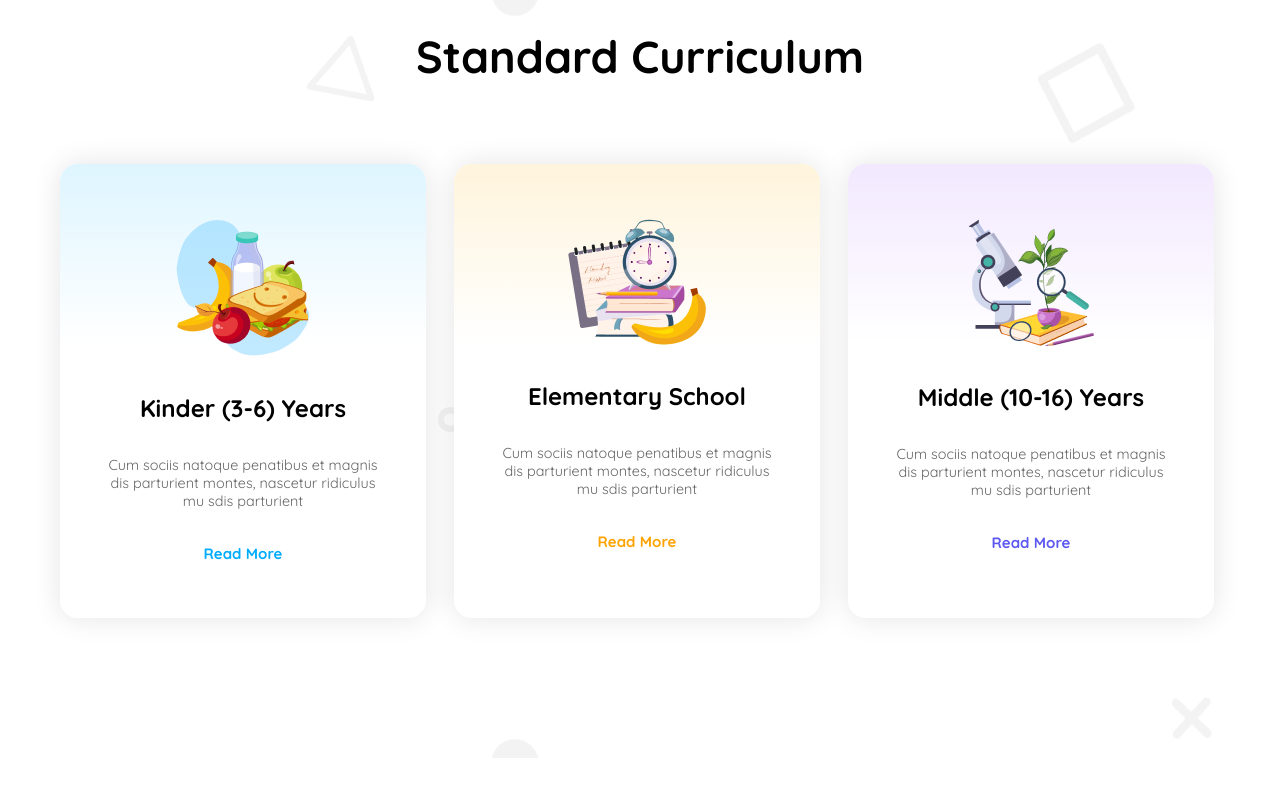
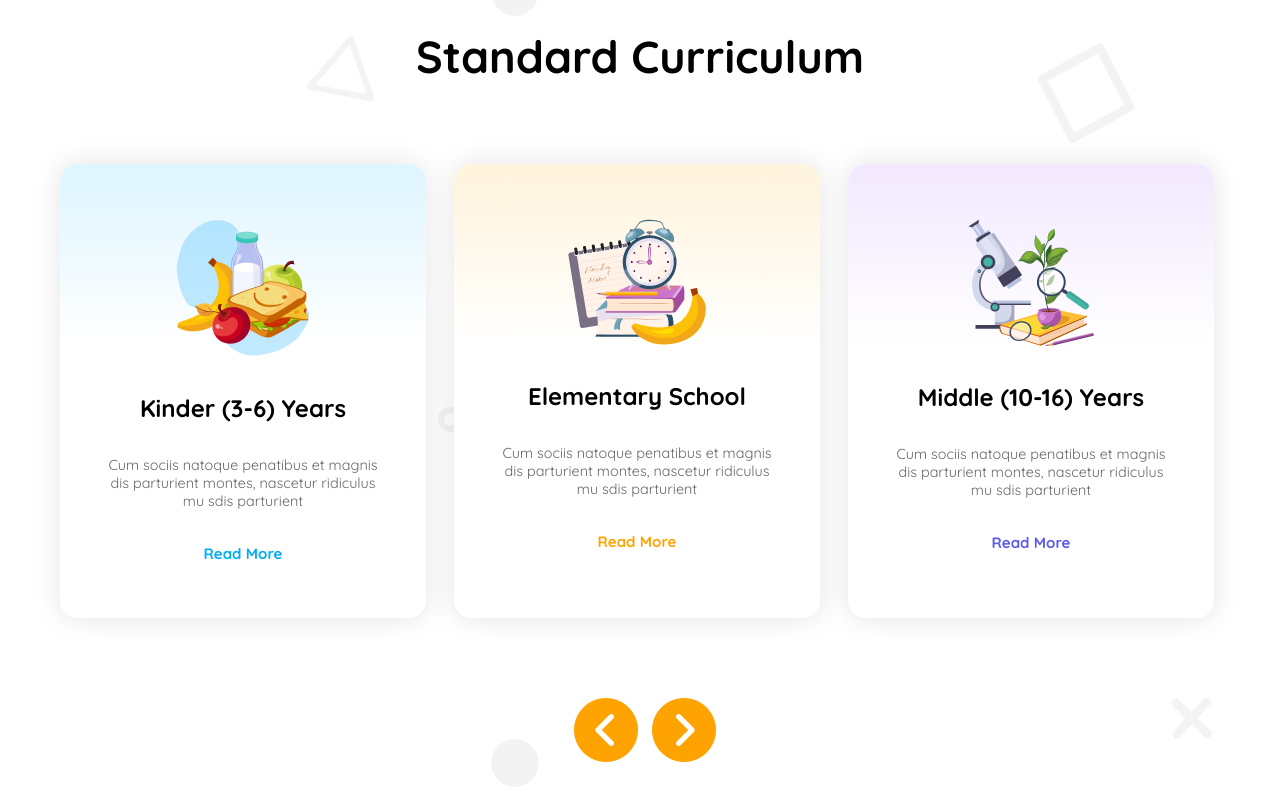
Before and after one commit to hasnaAbdullah/ASSIGNMENT-002, a plain HTML site: page index.html in a window 1280 px wide. Shown: the part 718-1518 px from the top of the page. Before the commit the page ends 1476 px from the top, so only its background shows below. Drawn offline with Linux system fonts and the light colour scheme.

Commit message:
I added arrow icons in curriculum section with mobile and desktop responsive css style

```diff
--- a/index.html
+++ b/index.html
@@ -112,6 +112,10 @@
               </div>
             </div>
           </div>
+          <div class="curriculum-arrows">
+            <img src="assets/icons/previous.png" alt="previous icon" />
+            <img src="assets/icons/next.png" alt="next icon" />
+          </div>
         </section>
       </div>
     </main>
--- a/styles/style.css
+++ b/styles/style.css
@@ -186,6 +186,9 @@ ul.nav-items a.nav-link {
 .cur-card3 a {
   color: var(--deepPurple);
 }
+.curriculum-arrows img {
+  margin-left: 10px;
+}
 @media screen and (max-width: 576px) {
   h1 {
     font-size: 2.2rem;
@@ -208,7 +211,8 @@ ul.nav-items a.nav-link {
 
   ul.nav-items,
   .navbar .btn,
-  .navbar-logo .nav-title {
+  .navbar-logo .nav-title,
+  .curriculum-arrows {
     display: none;
   }
   .curriculum-card-container {
```
